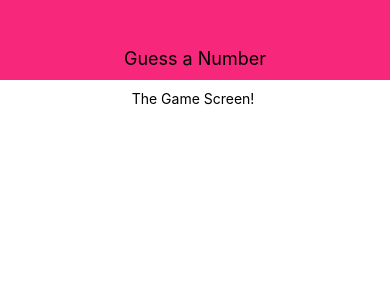
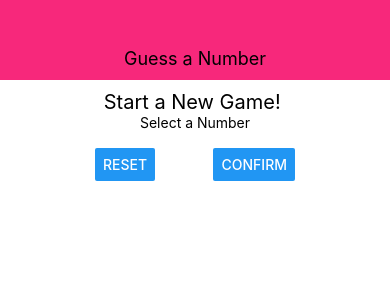
Before and after one commit to Moizasif/react-guess-game, a React Native app: screen / in a window 390 px wide. Shown: the top 300 px of the page. Built offline with nearby package versions, Linux system fonts and the light colour scheme.

Commit message:
Working on Layout

```diff
--- a/screens/StartGameScreen.js
+++ b/screens/StartGameScreen.js
@@ -1,12 +1,21 @@
 import React from 'react'
-import { View, Text, StyleSheet } from 'react-native';
+import { View, Text, StyleSheet, TextInput, Button } from 'react-native';
 
 
 const StartGameScreen = (props) => {
     return (
         <View style={styles.screen}>
-            <Text>The Game Screen! </Text>
+            <Text style={styles.title}>Start a New Game! </Text>
+            <View style={styles.inputContainer}>
+                <Text>Select a Number</Text>
+                <TextInput />
+                <View style={styles.buttonContainer}>
+                    <Button title="Reset" onPress={() => {}}/>
+                    <Button title="Confirm" onPress={() => {}}/>
+                </View>
+            </View>
         </View>
+
     )
 }
 
@@ -15,7 +24,22 @@
         flex: 1,
         padding: 10,
         alignItems: 'center'
-    }
+    },
+    title: {
+        fontSize: 20,
+
+    },
+    inputContainer: {
+       width: 200,
+       maxWidth: '80%',
+       alignItems:'center'
+    },
+    buttonContainer: {
+        flexDirection: 'row',
+        width: '100%',
+        justifyContent: 'space-between'
+
+     }
 });
 
 
```
